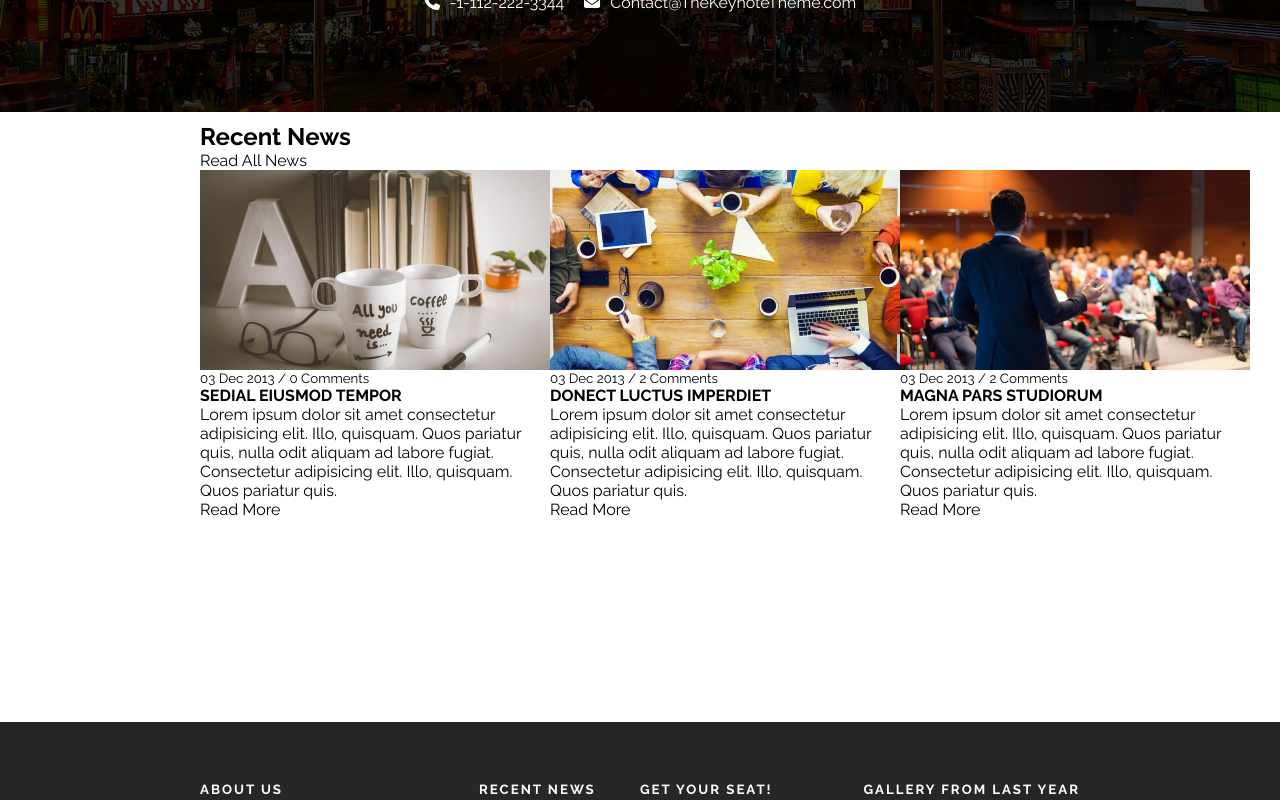
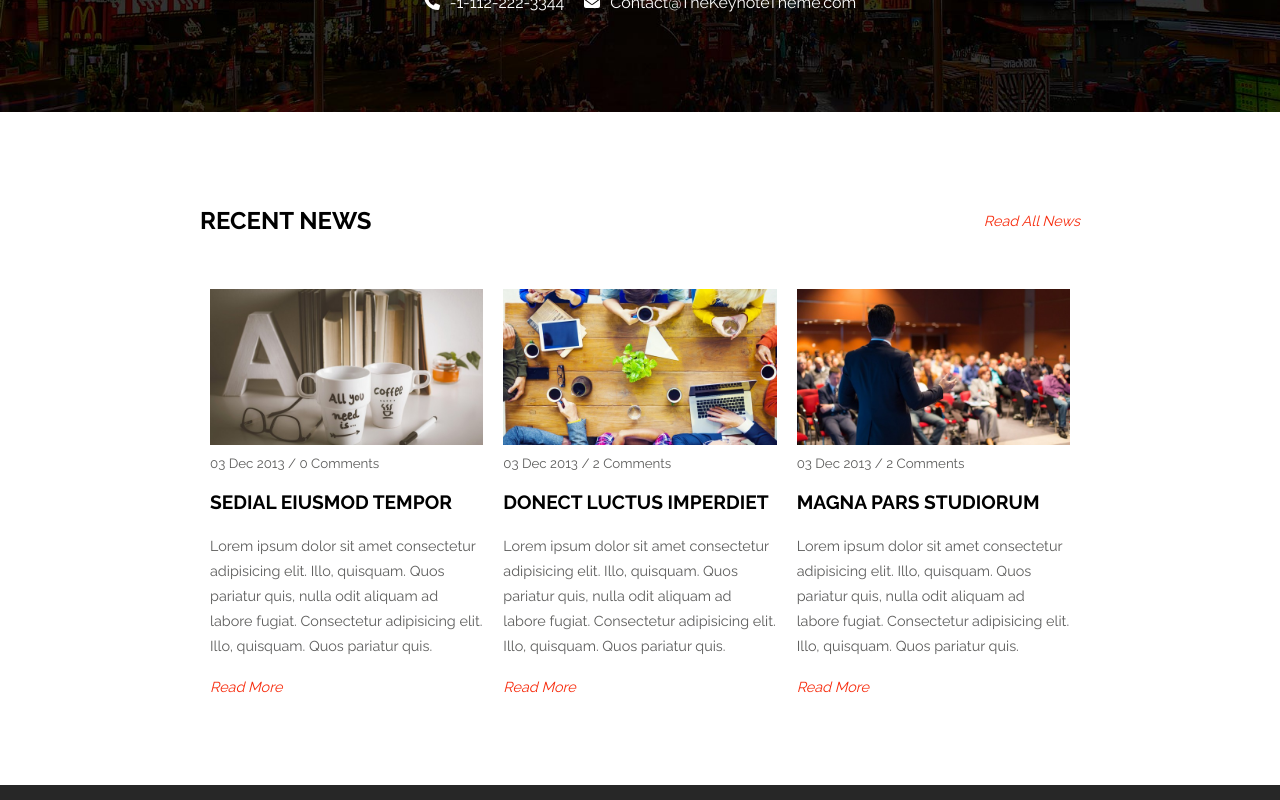
Before and after one commit to Neeiser/proj-html-vuejs, a Vue app: page / in a window 1280 px wide. Shown: the part 3440-4240 px from the top of the page. Built offline with nearby package versions, Linux system fonts and the light colour scheme.

Commit message:
some style to the recent news section

```diff
--- a/src/components/main/main-components/SectionRecentNewsKeynote.vue
+++ b/src/components/main/main-components/SectionRecentNewsKeynote.vue
@@ -57,18 +57,55 @@ export default {
 @import '../../../assets/styles/style';
 
 .news-container{
-    height: 600px;
+    padding: 80px 0;
+
+    .news-header{
+        display: flex;
+        align-items: center;
+        justify-content: space-between;
+        padding-bottom: 50px;
+        h2{
+            text-transform: uppercase;
+        }
+    }
     .news-box{
         display: flex;
         div{
             display: flex;
             flex-direction: column;
-            align-items: baseline;
+            flex-basis: calc(100% / 3);
+            padding: 0px 10px;
             img{
-            height: 200px;
+                width: 100%;
+            }
+            small{
+                color: $chicago;
+                padding: 10px 0;
+            }
+            h4{
+                font-size: 1.2rem;
+                padding: 10px 0;
+            }
+            p{
+                color: $chicago;
+                font-size: 0.9rem;
+                line-height: 25px;
+                padding: 10px 0;
             }
         }
+    }
+    a{
+        font-style: italic;
+        font-size: 0.9rem;
+        color: $scarlet;
+        padding: 10px 0;
     }
 }
 
 </style>
+
+                    /* <img :src="newsBox.newsImg" alt="">
+                    <small>{{ newsBox.newsComments }}</small>
+                    <h4>{{newsBox.newsTitle.toUpperCase()}}</h4>
+                    <p>{{newsBox.newsDesc}}</p>
+                    <a href="#">{{newsBox.newsLink}}</a> */
```
